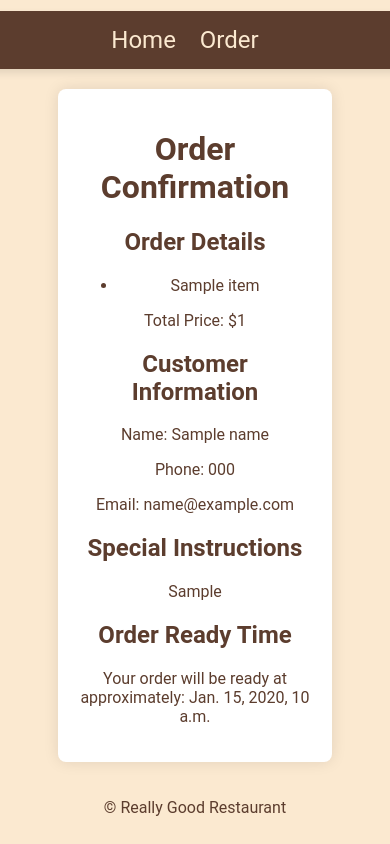
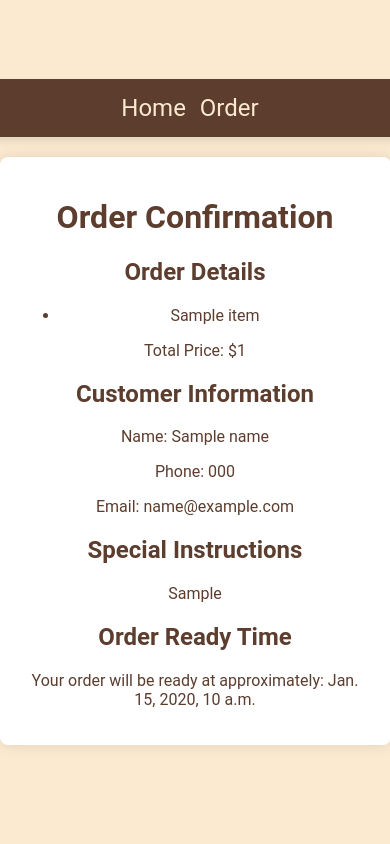
Before and after one commit to ame0101/cs412, a Django app: template restaurant/templates/confirmation.html in a window 390 px wide. Run offline with Django 5.2, Linux system fonts and the light colour scheme; the template is opened without the code that fills it: most values are stand-ins (such as "Sample title", 1, 10 or a date in 2020).

Commit message:
Resolved all bugs, local and on heroku, project complete

```diff
--- a/a4_url.txt
+++ b/a4_url.txt
@@ -1 +1 @@
-https://your-app-name.herokuapp.com/restaurant
+https://desolate-eyrie-09782-afadc9fd38ea.herokuapp.com/restaurant/order/
--- a/restaurant/templates/base.html
+++ b/restaurant/templates/base.html
@@ -25,8 +25,4 @@
         {% endblock %}
     </main>
 
-    <footer>
-        <p>&copy; Really Good Restaurant</p>
-    </footer>
-</body>
-</html>
+    <fo
--- a/restaurant/templates/main.html
+++ b/restaurant/templates/main.html
@@ -12,4 +12,4 @@
         <li>Saturday - Sunday: 10:00 AM -3:00 PM</li>
     </ul>
     <img src="{% static '/images/restaurant.jpeg' %}" alt="Restaurant Image">
-{% endblock %}
+{
--- a/static/css/styles.css
+++ b/static/css/styles.css
@@ -56,4 +56,40 @@
 }
 
  footer {
-    width: 100%
+    width: 100%;
+    background-color: #5c3d2e;
+    color: #fbe9d0;
+    position: fixed;
+    bottom: 0;
+    text-align: center;
+}
+
+ button {
+    background-color: #5c3d2e;
+    color: #fbe9d0;
+    padding: 10px 20px;
+    border: none;
+    border-radius: 4px;
+    font-size: 1.2rem;
+    cursor: pointer;
+}
+
+button:hover {
+    background-color: #4e3224;
+}
+
+
+@media (max-width: 768px) {
+    main {
+        width: 90%;
+    }
+
+    header nav ul li {
+        margin-right: 10px;
+    }
+
+    button {
+        width: 100%;
+        font-size: 1rem;
+    }
+}
```
Also changed, not shown: restaurant/templates/order.html (+1 -28 lines), restaurant/views.py (+1 -7 lines).
